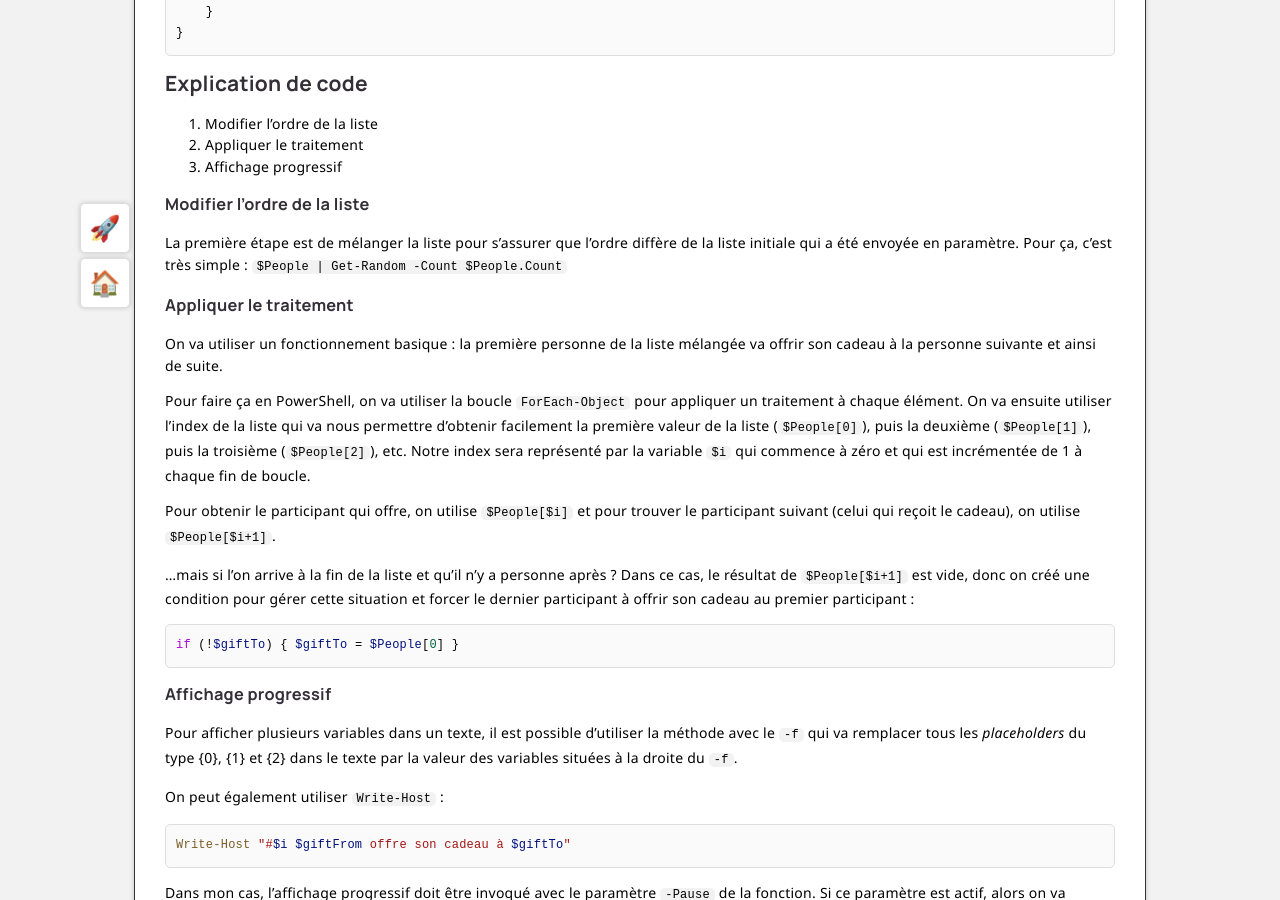
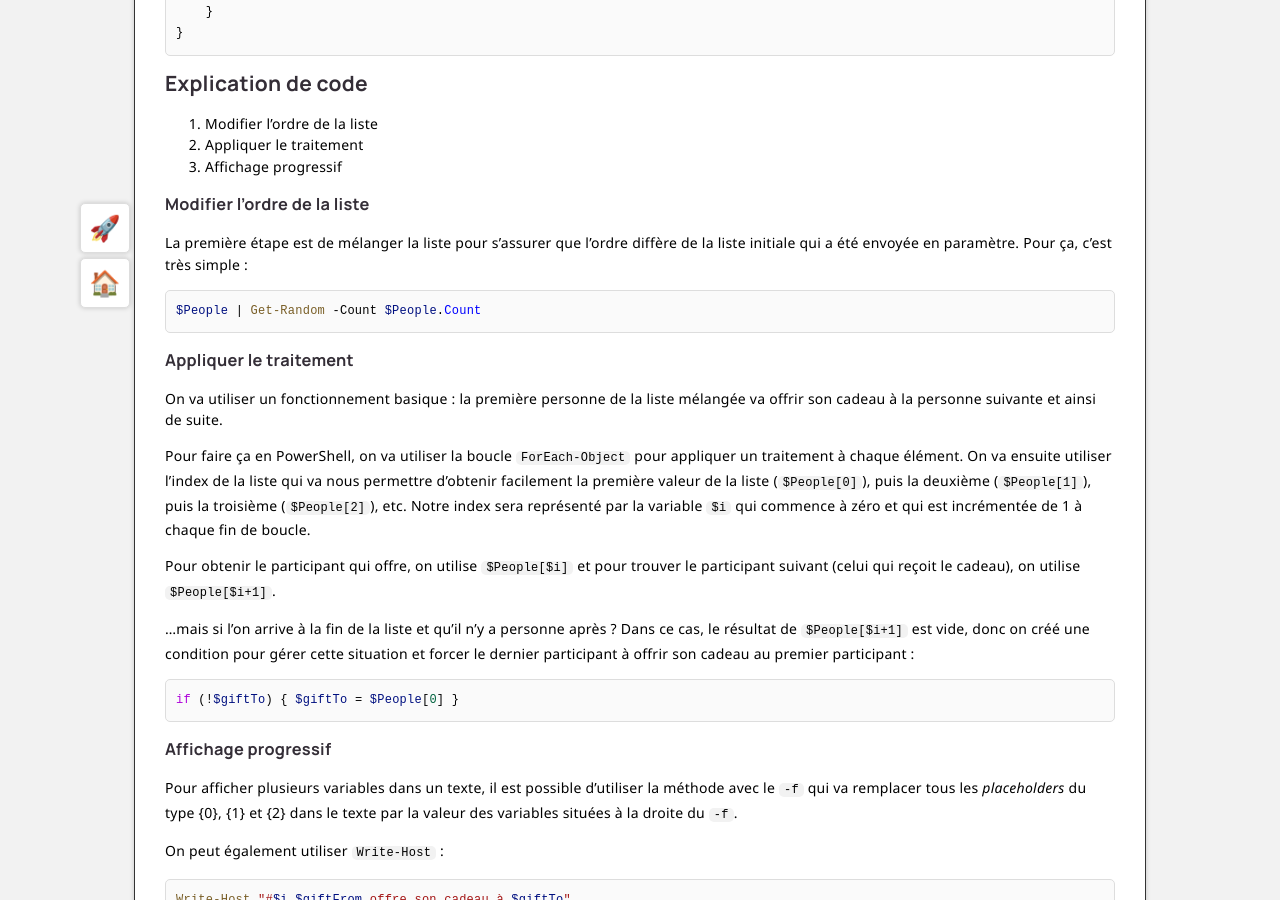
Before and after one commit to leobouard/leobouard.github.io, a Jekyll site: the page built from _posts/2021-11-30-pere-noel-secret-soluce.md, in a window 1280 px wide and 900 px high, scrolled down 659 px. Built offline with Jekyll 4.4.1, drawn with Linux system fonts in a browser that asks for light colours; some web fonts are replaced.

Commit message:
Update 2021-11-30-pere-noel-secret-soluce.md

````diff
--- a/_posts/2021-11-30-pere-noel-secret-soluce.md
+++ b/_posts/2021-11-30-pere-noel-secret-soluce.md
@@ -37,7 +37,11 @@ function Get-SecretSanta {
 
 ### Modifier l'ordre de la liste
 
-La première étape est de mélanger la liste pour s'assurer que l'ordre diffère de la liste initiale qui a été envoyée en paramètre. Pour ça, c'est très simple : `$People | Get-Random -Count $People.Count`
+La première étape est de mélanger la liste pour s'assurer que l'ordre diffère de la liste initiale qui a été envoyée en paramètre. Pour ça, c'est très simple :
+
+```powershell
+$People | Get-Random -Count $People.Count
+```
 
 ### Appliquer le traitement
 
````
